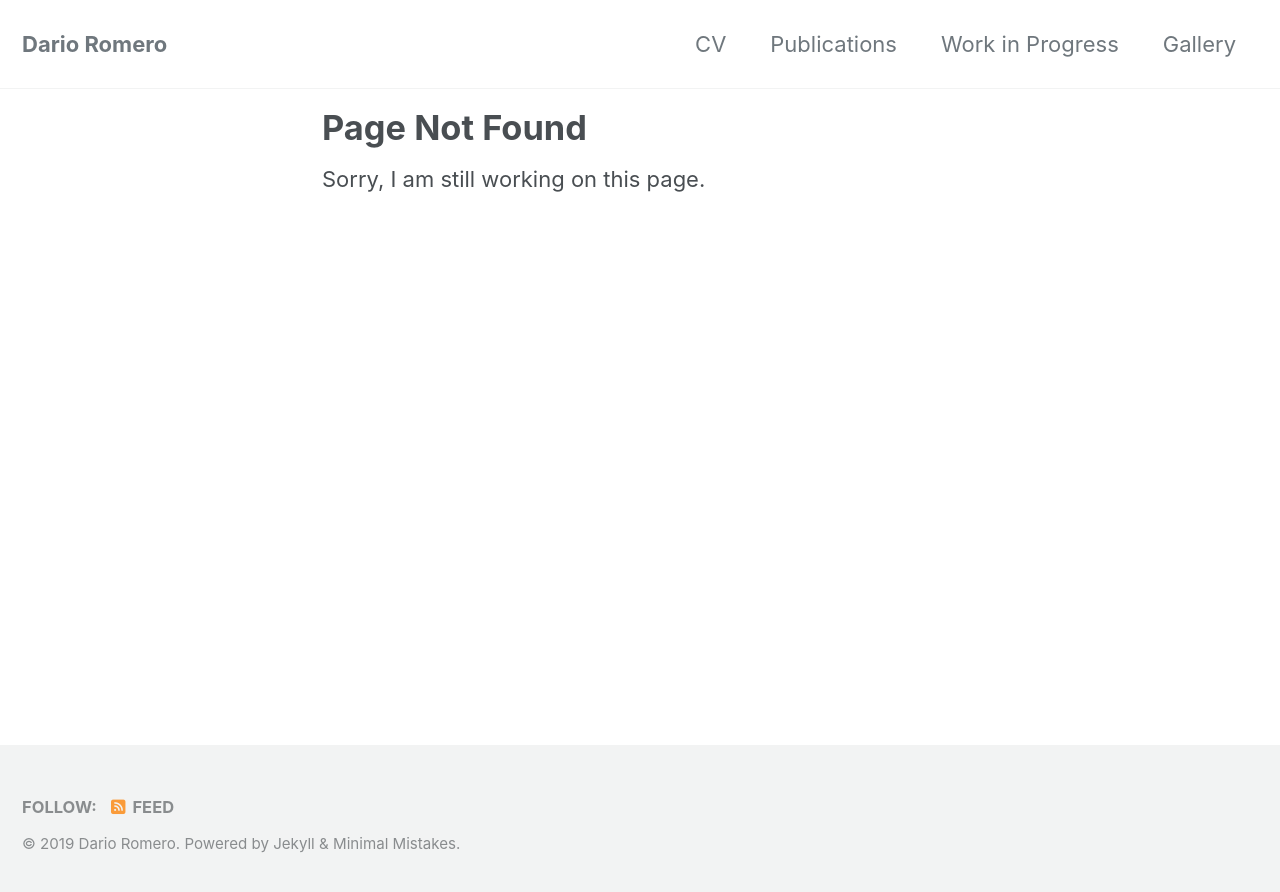
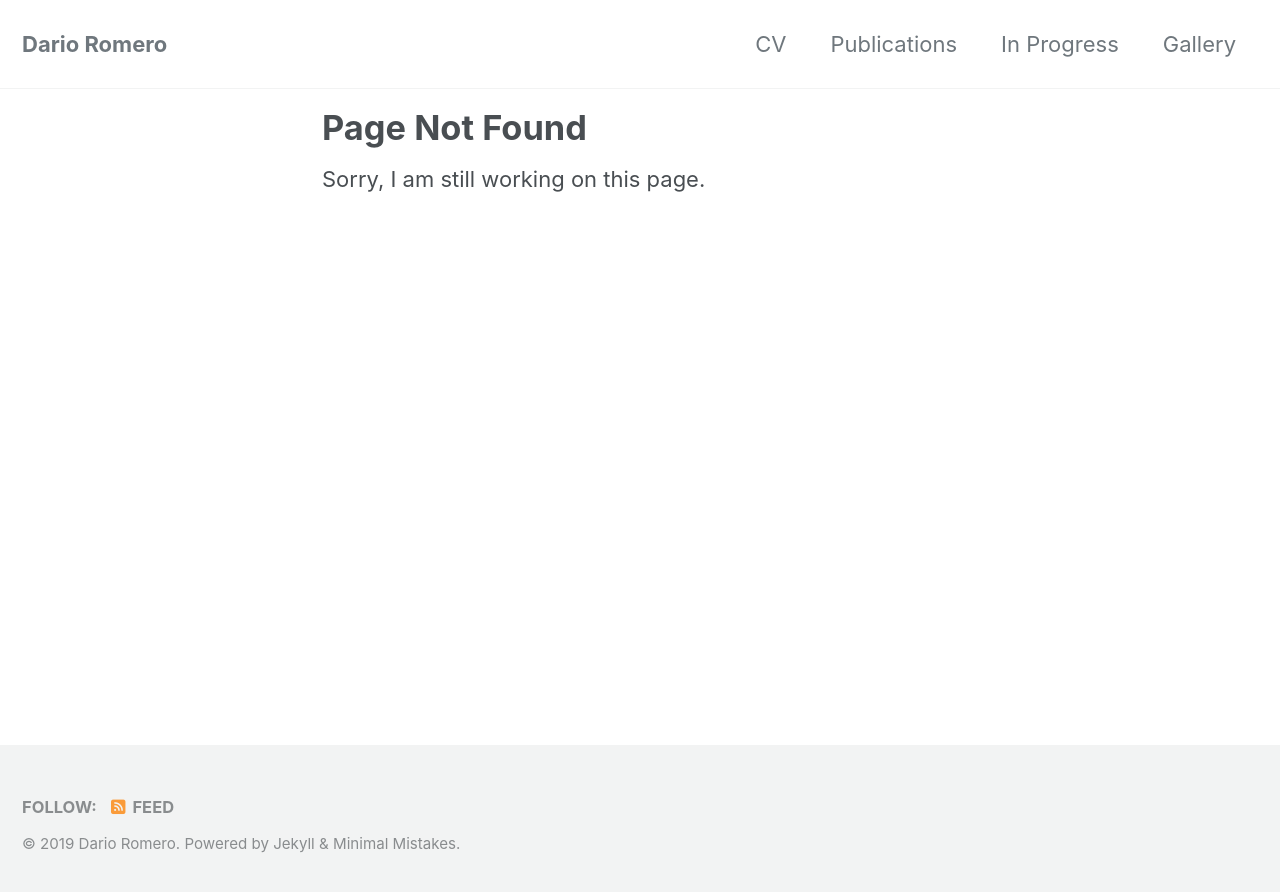
Before and after one commit to Darioaromero/darioaromero.github.io, a Jekyll site: the page built from _pages/404.md, in a window 1280 px wide. Shown: the top 892 px of the page. Built offline with Jekyll 4.4.1, drawn with Linux system fonts in a browser that asks for light colours; cached includes are drawn as plain includes; nearby versions of some CDN libraries.

Commit message:
Update navigation.yml

```diff
--- a/_data/navigation.yml
+++ b/_data/navigation.yml
@@ -4,7 +4,7 @@ main:
     url: /images/documents/CV/cv.pdf
   - title: "Publications"
     url: /publications/
-  - title: "Work in Progress"
+  - title: "In Progress"
     url: /working/
   - title: "Gallery"
     url: /gallery/
```
